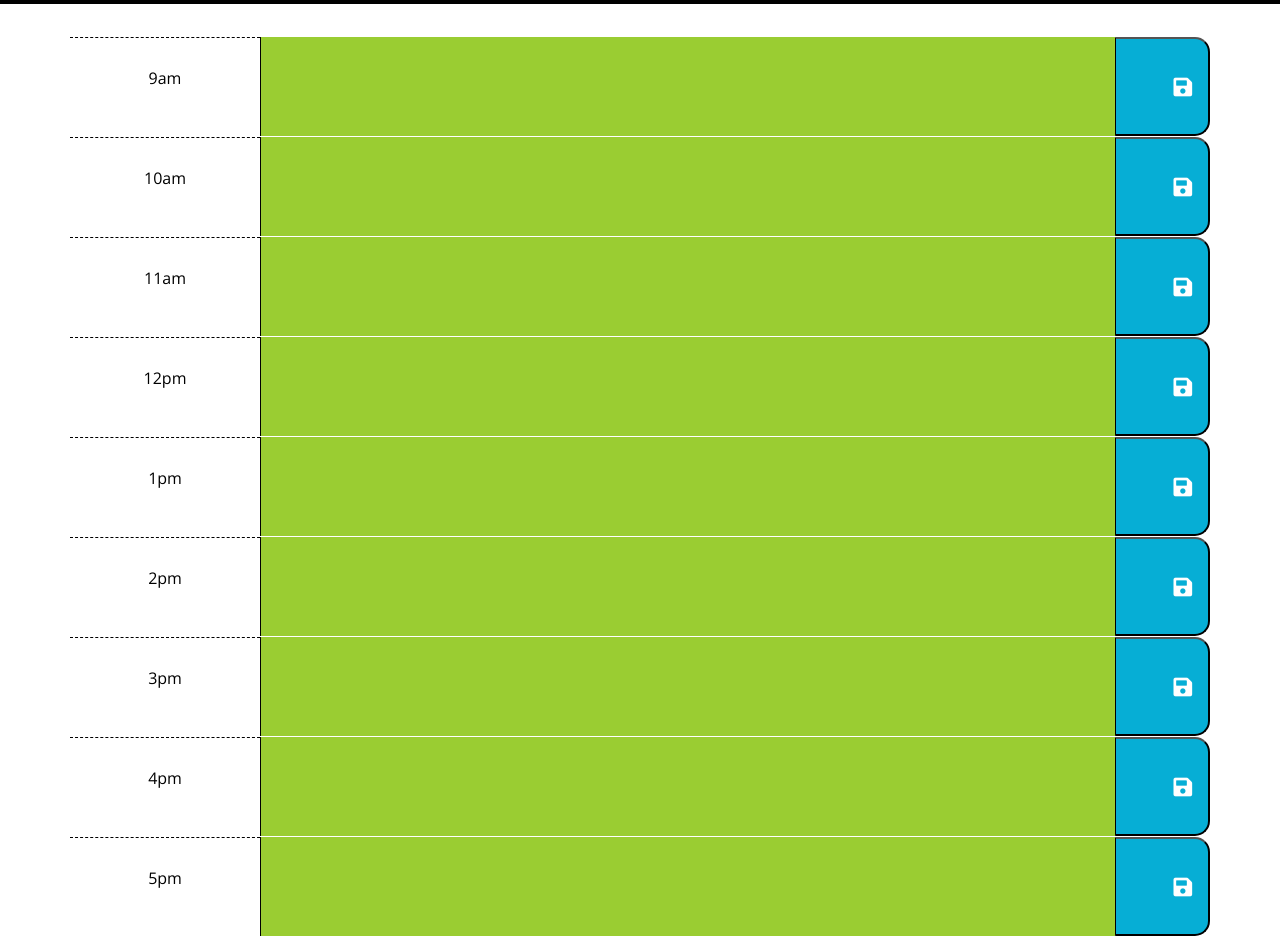
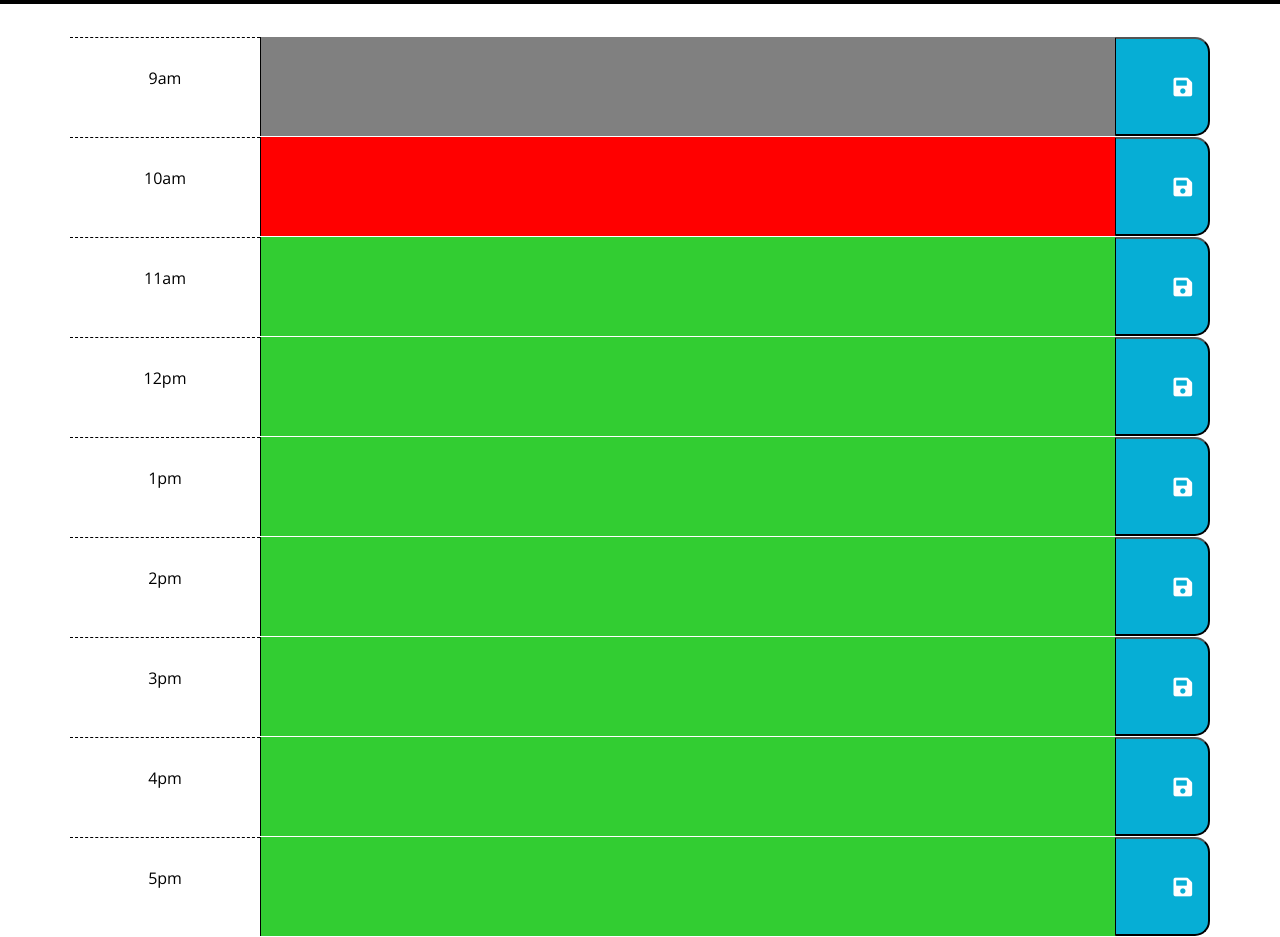
Before and after one commit to Sho-ayb/daily-planner-app-with-jquery, a plain HTML site: page index.html in a window 1280 px wide. Shown: the part 300-1237 px from the top of the page. Drawn offline with nearby package versions, Linux system fonts and the light colour scheme.

Commit message:
background colours of time slots now change according to the current time

```diff
--- a/assets/script.js
+++ b/assets/script.js
@@ -74,23 +74,23 @@ $(function () {
       description: "",
     },
     {
-      time: 1,
+      time: 13,
       description: "",
     },
     {
-      time: 2,
+      time: 14,
       description: "",
     },
     {
-      time: 3,
+      time: 15,
       description: "",
     },
     {
-      time: 4,
+      time: 16,
       description: "",
     },
     {
-      time: 5,
+      time: 17,
       description: "",
     },
   ];
@@ -115,24 +115,59 @@ $(function () {
   const getCurrentTime = () => {
     // lets get moment wrapper object to return to us the current hour only
 
-    const hour = now.format("h");
+    const hour = now.format("H");
 
-    return hour;
+    // return hour;
+
+    return 10; // returning this for testing purposes
   };
 
   // lets create a function to change the background colour of the text area that matches the current hour
 
   const changeTextArea = (time) => {
+    // lets create an empty arrays here to store all the previous times and future times
+    const prevTimes = [];
+    const futureTimes = [];
+
     // lets loop through the array of object and match the hour against time property
 
     for (let i = 0; i < schedule.length; i++) {
       // console.log(schedule[i].time);
 
+      // present time
       if (schedule[i].time == time) {
         // dont use strict equals here
         console.log("the hour is ", time);
 
         $("#" + time).css("background-color", "red");
+      }
+
+      // previous time
+      if (schedule[i].time < time) {
+        prevTimes.push(schedule[i].time);
+      }
+
+      // future time
+      if (schedule[i].time > time) {
+        futureTimes.push(schedule[i].time);
+      }
+    }
+
+    console.log(prevTimes);
+    console.log(futureTimes);
+
+    // now we have pushed to these arrays, we need to check if the array is empty
+    // then we can loop through each item in the array and pass the time as the selector with jquery
+
+    if (prevTimes.length !== 0) {
+      for (let i = 0; i < prevTimes.length; i++) {
+        $("#" + prevTimes[i]).css("background-color", "grey");
+      }
+    }
+
+    if (futureTimes.lenth !== 0) {
+      for (let i = 0; i < futureTimes.length; i++) {
+        $("#" + futureTimes[i]).css("background-color", "limegreen");
       }
     }
   };
--- a/index.html
+++ b/index.html
@@ -75,7 +75,7 @@
         <div class="col-sm-2 hour">
           <p class="hour-text">1pm</p>
         </div>
-        <textarea id="1" class="col-sm-9 description"></textarea>
+        <textarea id="13" class="col-sm-9 description"></textarea>
         <button class="col-sm-1 saveBtn">
           <i class="fas fa-save fa-lg"></i>
         </button>
@@ -85,7 +85,7 @@
         <div class="col-sm-2 hour">
           <p class="hour-text">2pm</p>
         </div>
-        <textarea id="2" class="col-sm-9 description"></textarea>
+        <textarea id="14" class="col-sm-9 description"></textarea>
         <button class="col-sm-1 saveBtn">
           <i class="fas fa-save fa-lg"></i>
         </button>
@@ -95,7 +95,7 @@
         <div class="col-sm-2 hour">
           <p class="hour-text">3pm</p>
         </div>
-        <textarea id="3" class="col-sm-9 description"></textarea>
+        <textarea id="15" class="col-sm-9 description"></textarea>
         <button class="col-sm-1 saveBtn">
           <i class="fas fa-save fa-lg"></i>
         </button>
@@ -105,7 +105,7 @@
         <div class="col-sm-2 hour">
           <p class="hour-text">4pm</p>
         </div>
-        <textarea id="4" class="col-sm-9 description"></textarea>
+        <textarea id="16" class="col-sm-9 description"></textarea>
         <button class="col-sm-1 saveBtn">
           <i class="fas fa-save fa-lg"></i>
         </button>
@@ -115,7 +115,7 @@
         <div class="col-sm-2 hour">
           <p class="hour-text">5pm</p>
         </div>
-        <textarea id="5" class="col-sm-9 description"></textarea>
+        <textarea id="17" class="col-sm-9 description"></textarea>
         <button class="col-sm-1 saveBtn">
           <i class="fas fa-save fa-lg"></i>
         </button>
```
